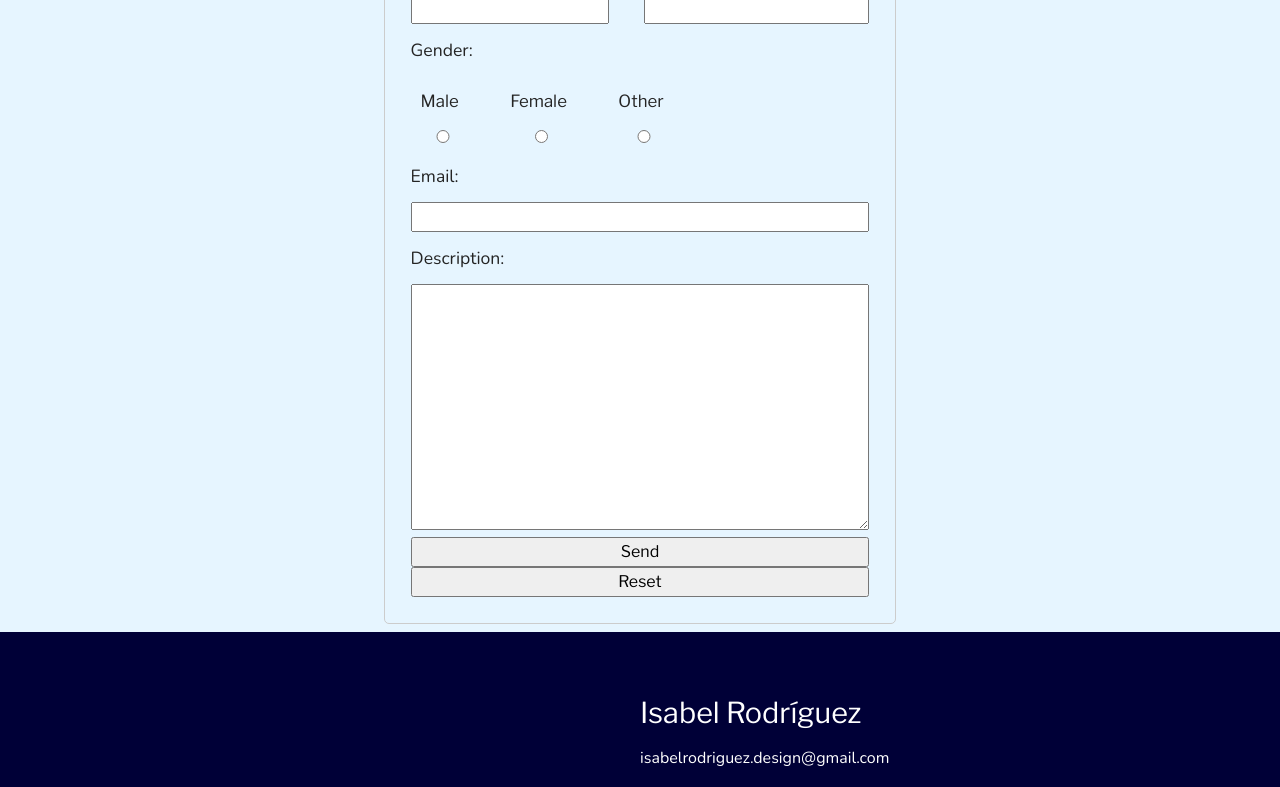
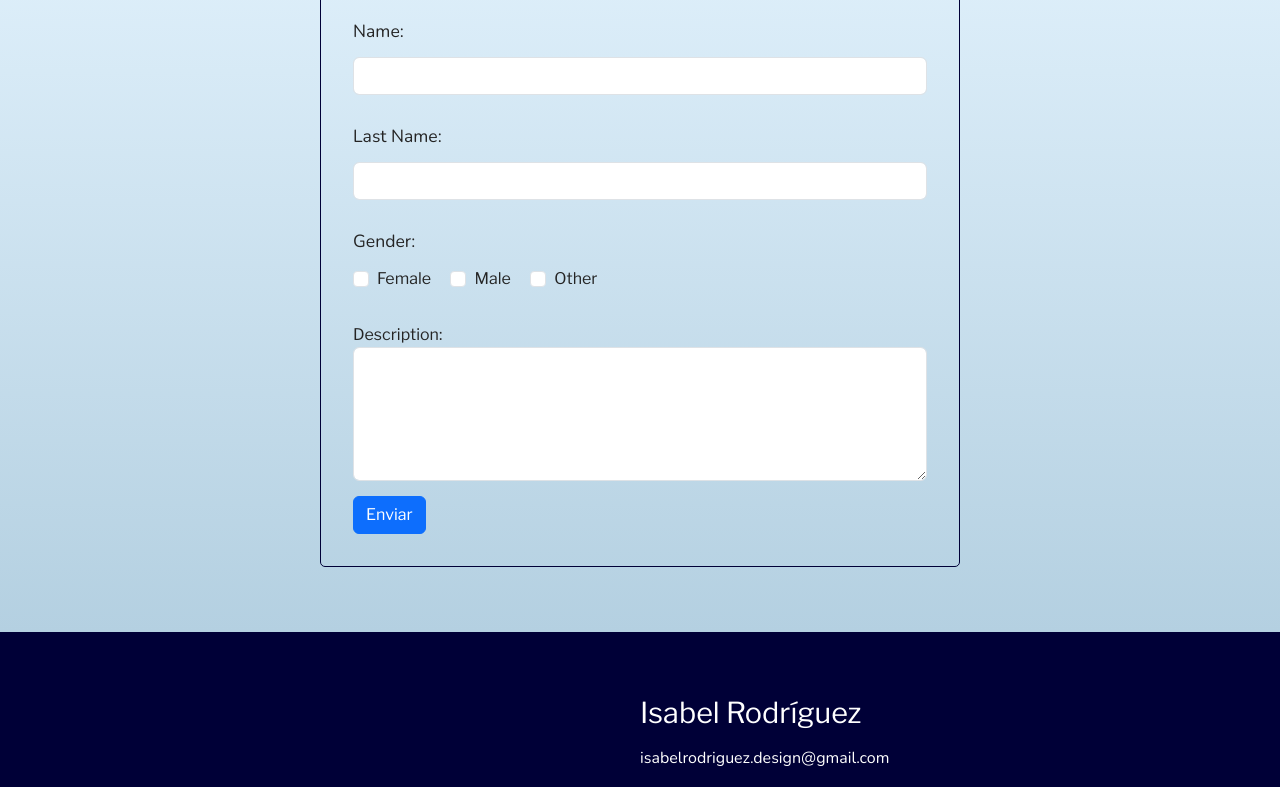
Before and after one commit to Isarb21/PreEntrega3-Rodriguez, a website: page pages/contactme.html in a window 1280 px wide. Shown: the part 640-1427 px from the top of the page. Drawn offline with nearby package versions, Linux system fonts and the light colour scheme.

Commit message:
arreglo contactme

```diff
--- a/pages/contactme.html
+++ b/pages/contactme.html
@@ -80,56 +80,53 @@
         <h2>ME</h2>
       </div>
       <div class="form_box">
-        <form action="">
-          <fieldset class="form_elements">
-            <legend><h3>Contact</h3></legend>
-            <div class="nombre">
-              <div>
-                <label for="name"><h4>Name:</h4></label>
-                <input type="text" name="name" />
-              </div>
-              <div>
-                <label for="last-name"><h4>Last name:</h4></label>
-                <input type="text" name="last-name" />
-              </div>
+        <form>
+          <legend><h3>Contact</h3></legend>
+          <div class="form-group">
+            <label for="name"><h4>Name:</h4></label>
+            <input type="text" class="form-control" id="name" />
+          </div>
+          <div class="form-group">
+            <label for="last-name"><h4>Last Name:</h4></label>
+            <input type="text" class="form-control" id="last-name" />
+          </div>
+          <div class="form-group">
+            <div>
+              <label for="name"><h4>Gender:</h4></label>
             </div>
-            <div>
-              <label for="gender"><h4>Gender:</h4></label>
-              <div class="selection">
-                <div>
-                  <label for="male"><h6>Male</h6></label>
-                  <input type="radio" name="Gender" value="Male" />
-                </div>
-                <div>
-                  <label for="female"><h6>Female</h6></label>
-                  <input type="radio" name="Gender" value="Female" />
-                </div>
-                <div>
-                  <label for="other"><h6>Other</h6></label>
-                  <input type="radio" name="Gender" value="Other" />
-                </div>
-              </div>
+            <div class="form-check form-check-inline">
+              <input
+                class="form-check-input"
+                type="checkbox"
+                id="female"
+                name="gender"
+              />
+              <label class="form-check-label" for="female">Female</label>
             </div>
-            <div>
-              <label for="email"><h4>Email:</h4></label>
-              <input type="text" name="email" />
+            <div class="form-check form-check-inline">
+              <input
+                class="form-check-input"
+                type="checkbox"
+                id="male"
+                name="gender"
+              />
+              <label class="form-check-label" for="male">Male</label>
             </div>
-            <div>
-              <label for="description"><h4>Description:</h4></label>
-              <div>
-                <textarea
-                  name="description"
-                  id="description"
-                  cols="30"
-                  rows="10"
-                ></textarea>
-              </div>
-              <div>
-                <input type="submit" value="Send" />
-                <input type="reset" value="Reset" />
-              </div>
+            <div class="form-check form-check-inline">
+              <input
+                class="form-check-input"
+                type="checkbox"
+                id="other"
+                name="gender"
+              />
+              <label class="form-check-label" for="other">Other</label>
             </div>
-          </fieldset>
+          </div>
+          <div class="form-group">
+            <label for="description">Description:</label>
+            <textarea class="form-control" id="description" rows="5"></textarea>
+          </div>
+          <button type="submit" class="btn btn-primary">Enviar</button>
         </form>
       </div>
     </main>
--- a/scss/_contactme.scss
+++ b/scss/_contactme.scss
@@ -1,7 +1,15 @@
+.title_box {
+  color: $color_2;
+  padding-top: 5%;
+  padding-bottom: 5%;
+  padding-right: 18%;
+  padding-left: 12%;
+  background-color: $color_1;
+}
 .form_box {
-  background-color: $color_5;
+  background-image: linear-gradient($color_5, $color_6);
   color: $color_3;
-  padding: 5%;
+  padding: 7%;
   font-family: $font-family_1;
   display: flex;
   justify-content: center;
@@ -11,19 +19,17 @@
 form {
   width: 100%;
   padding: 5%;
-  max-width: 700px;
-  box-sizing: border-box;
-  border: 1px solid #ccc;
+  max-width: 900px;
+  border: 1px solid $color_4;
   border-radius: 5px;
 }
 .selection {
-  @include flexlayout(row, 15px);
+  @include flexlayout(row, 20px);
 }
 input {
   width: 100%;
-  box-sizing: border-box;
 }
-textarea {
-  width: 100%;
-  box-sizing: border-box;
+.form-group {
+  padding-bottom: 15px;
+  padding-top: 15px;
 }
--- a/scss/_mediaqueries.scss
+++ b/scss/_mediaqueries.scss
@@ -1,21 +1,12 @@
 @media (min-width: 768px) {
   .form_elements {
-    @include flexlayout(column, 15px);
-  }
-  .nombre {
-    @include flexlayout(row, 35px);
+    @include flexlayout(column, 10px);
   }
   .selection {
     gap: 25px;
   }
   form {
     max-width: 100%;
-  }
-  .form_box {
-    padding-top: 5%;
-    padding-bottom: 5%;
-    padding-right: 30%;
-    padding-left: 30%;
   }
   .navbar-elem {
     margin-left: 5px;
@@ -80,4 +71,10 @@
   .navbar-elem {
     margin-left: 80px;
   }
+  .form_box {
+    padding-top: 1%;
+    padding-bottom: 1%;
+    padding-right: 25%;
+    padding-left: 25%;
+  }
 }
```
Also changed, not shown: index.html (+4 -4 lines), css/style.css, 1 other file.
